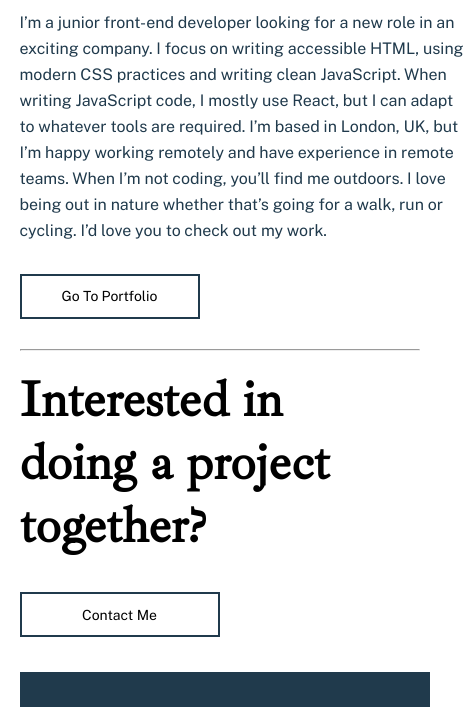
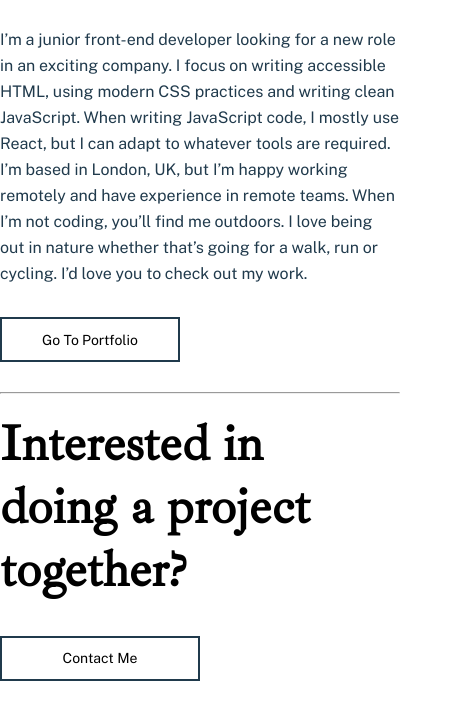
Before and after one commit to parizoda07/exam2, a plain HTML site: page index.html in a window 390 px wide. Shown: the part 1190-1897 px from the top of the page, 470 px wide, since content can reach past the window. Drawn offline with Linux system fonts and the light colour scheme.

Commit message:
first commit

```diff
--- a/contact/contact.css
+++ b/contact/contact.css
@@ -132,7 +132,7 @@ body {
 }
 
 .label {
-    /* margin-left: 6%; */
+    /* margin-left: 7%; */
     margin-top: 5%;
     flex-direction: column;
     display: flex;
@@ -229,6 +229,7 @@ input {
 @media only screen and (max-width:545px) {
     .container {
         width: 90%;
+        margin: 0;
     }
 
     .nav-list {
--- a/style.css
+++ b/style.css
@@ -358,12 +358,13 @@ body {
 @media only screen and (max-width:545px) {
     .container {
         width: 90%;
+        margin: 0;
     }
 
     .nav-list {
         position: fixed;
         top: 5rem;
-        left: 55%;
+        left: 52%;
         width: 18rem;
         height: fit-content;
         flex-direction: column;
@@ -456,7 +457,7 @@ body {
     }
 
     .main {
-        margin-top: 50%;
+        margin-top: 55%;
         display: flex;
         flex-direction: column;
         gap: 40%;
@@ -478,7 +479,7 @@ body {
     }
 
     .main-text {
-        width: 450px;
+        width: 400px;
         font-size: 16px;
     }
 
```
